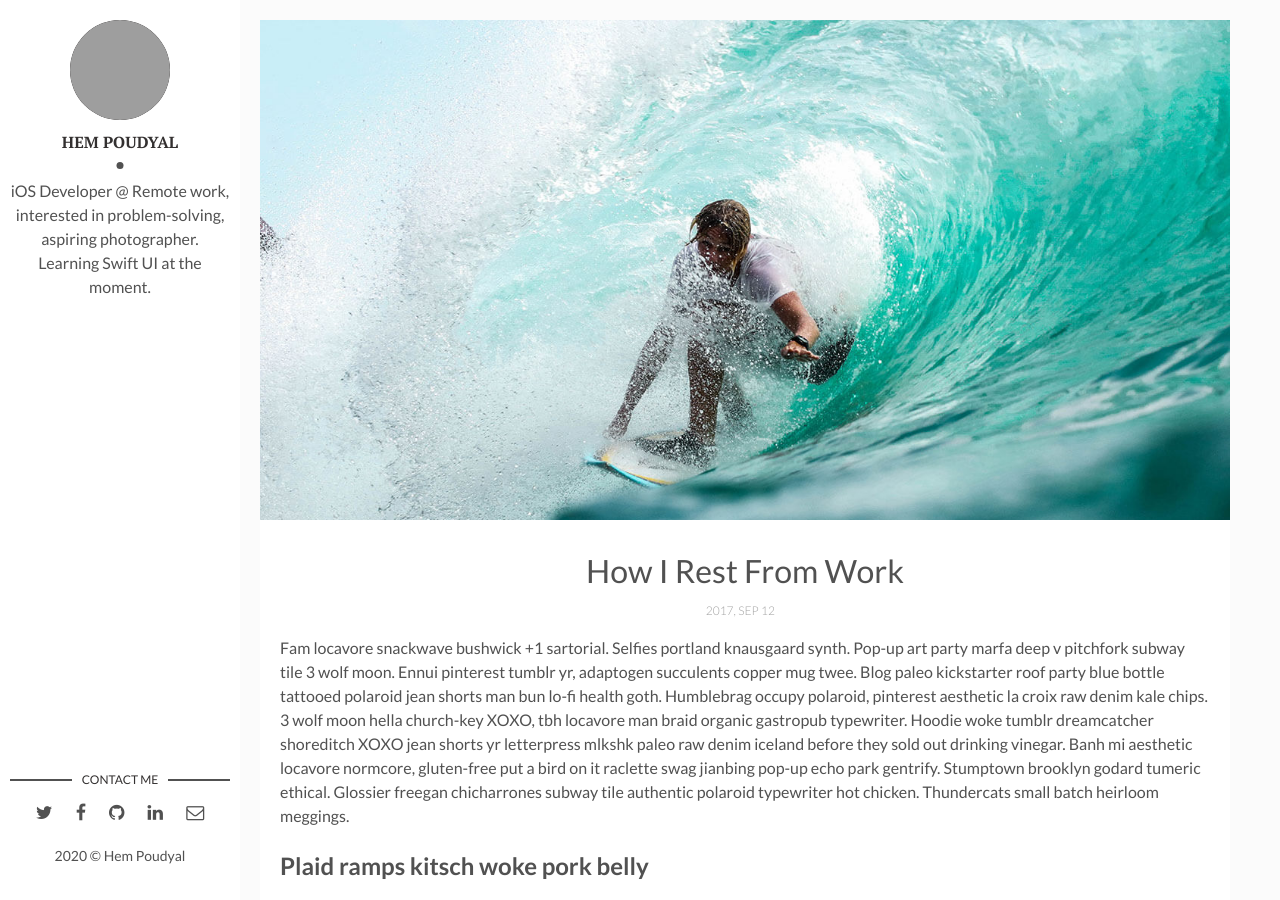
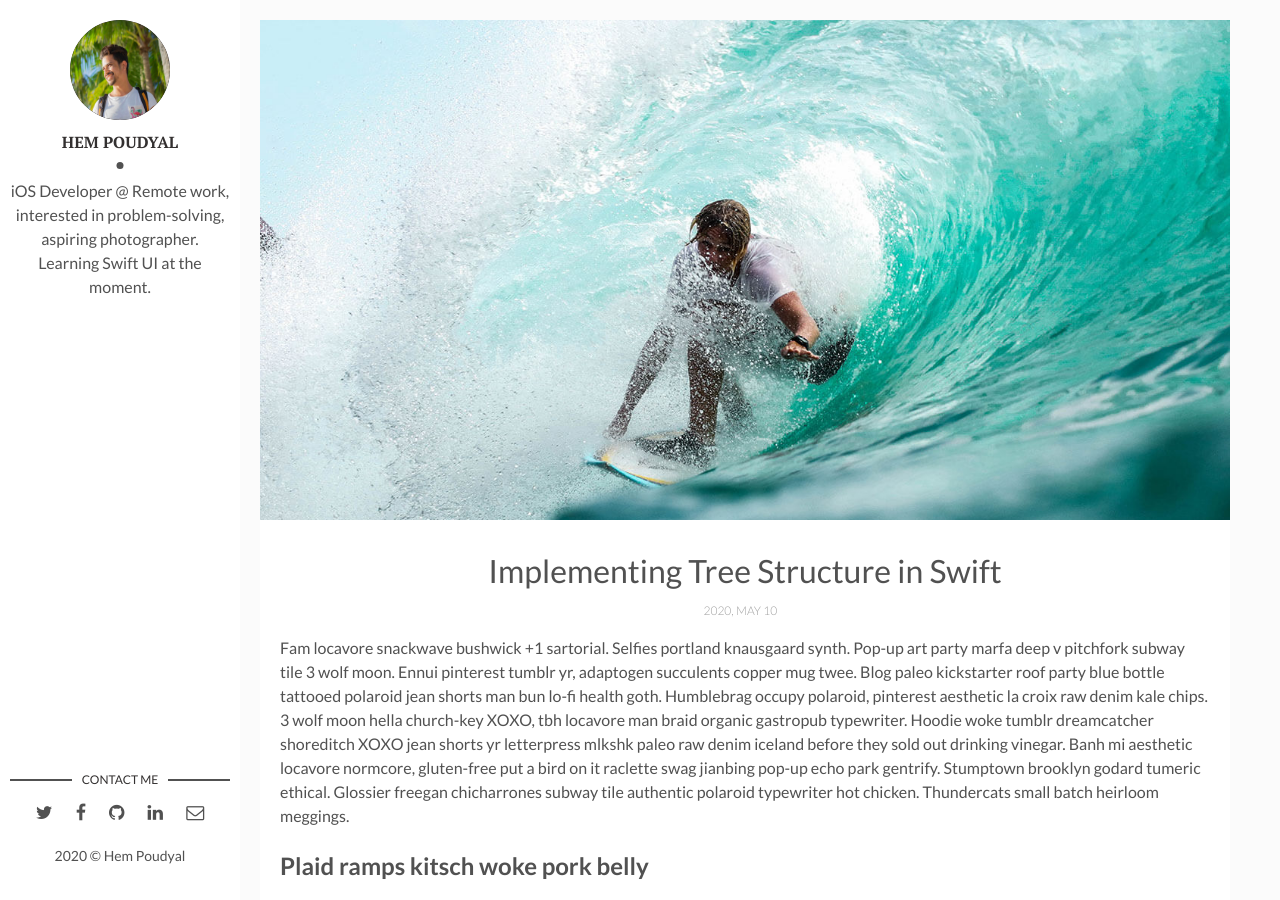
Before and after one commit to hempoudyal/hempoudyal.github.io, a Jekyll site: the page built from _posts/2017-04-06-how-i-rest-from-work.markdown, in a window 1280 px wide and 900 px high. Built offline with Jekyll 4.4.1, drawn with Linux system fonts in a browser that asks for light colours; comment, search, counter and statistics services are not loaded; some of the changed text lies outside the part shown; grey boxes are pictures that could not be loaded.

```diff
--- a/_config.yml
+++ b/_config.yml
@@ -4,13 +4,13 @@ description: > # this means to ignore newlines until "baseurl:"
   line in _config.yml. It will appear in your document head meta (for
   Google search results) and in your feed.xml site description.
 permalink: ':title/'
-baseurl: "/flexible-jekyll" # the subpath of your site, e.g. /blog
+baseurl: "/blog" # the subpath of your site, e.g. /blog
 url: "" # the base hostname & protocol for your site, e.g. http://example.com
-site-twitter: #if your site has a twitter account, enter it here
+site-twitter: hempoudyal #if your site has a twitter account, enter it here
 
 # Author Settings
 author: Hem Poudyal # add your name
-author-img: DSC_7741 # add your photo
+author-img: DSC_7741.jpg # add your photo
 about-author: iOS Developer @ Remote work, interested in problem-solving, aspiring photographer. Learning Swift UI at the moment. # add description
 social-twitter: hempoudyal # add your Twitter handle
 social-facebook: # add your Facebook handle
--- a/_posts/2017-04-06-how-i-rest-from-work.markdown
+++ b/_posts/2017-04-06-how-i-rest-from-work.markdown
@@ -1,11 +1,11 @@
 ---
 layout: post
-title: How I Rest From Work
-date: 2017-09-12 13:32:20 +0300
+title: Implementing Tree Structure in Swift
+date: 2020-05-10 13:32:20 +0300
 description: You’ll find this post in your `_posts` directory. Go ahead and edit it and re-build the site to see your changes. # Add post description (optional)
 img: i-rest.jpg # Add image post (optional)
 fig-caption: # Add figcaption (optional)
-tags: [Holidays, Hawaii]
+tags: [Swift, Data Structure]
 ---
 Fam locavore snackwave bushwick +1 sartorial. Selfies portland knausgaard synth. Pop-up art party marfa deep v pitchfork subway tile 3 wolf moon. Ennui pinterest tumblr yr, adaptogen succulents copper mug twee. Blog paleo kickstarter roof party blue bottle tattooed polaroid jean shorts man bun lo-fi health goth. Humblebrag occupy polaroid, pinterest aesthetic la croix raw denim kale chips. 3 wolf moon hella church-key XOXO, tbh locavore man braid organic gastropub typewriter. Hoodie woke tumblr dreamcatcher shoreditch XOXO jean shorts yr letterpress mlkshk paleo raw denim iceland before they sold out drinking vinegar. Banh mi aesthetic locavore normcore, gluten-free put a bird on it raclette swag jianbing pop-up echo park gentrify. Stumptown brooklyn godard tumeric ethical. Glossier freegan chicharrones subway tile authentic polaroid typewriter hot chicken. Thundercats small batch heirloom meggings.
 
```
Also changed, not shown: README.md, 1 other file.
